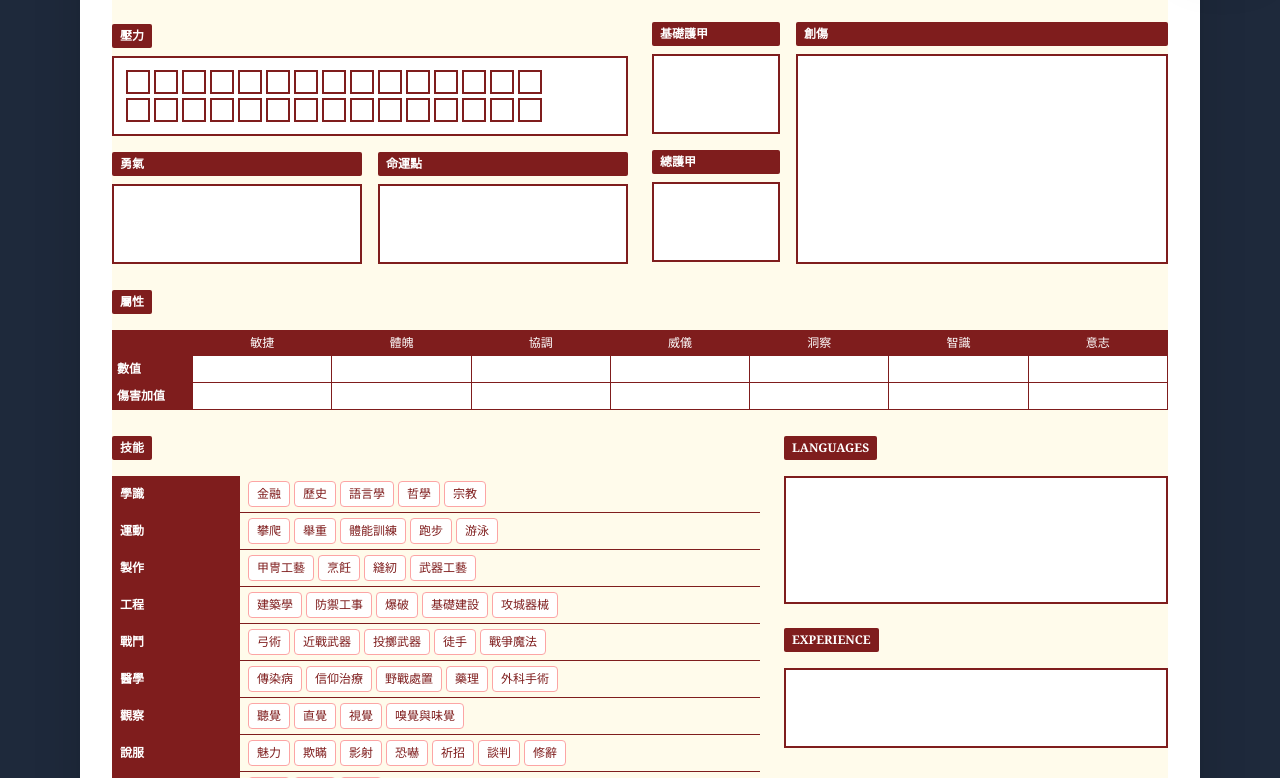
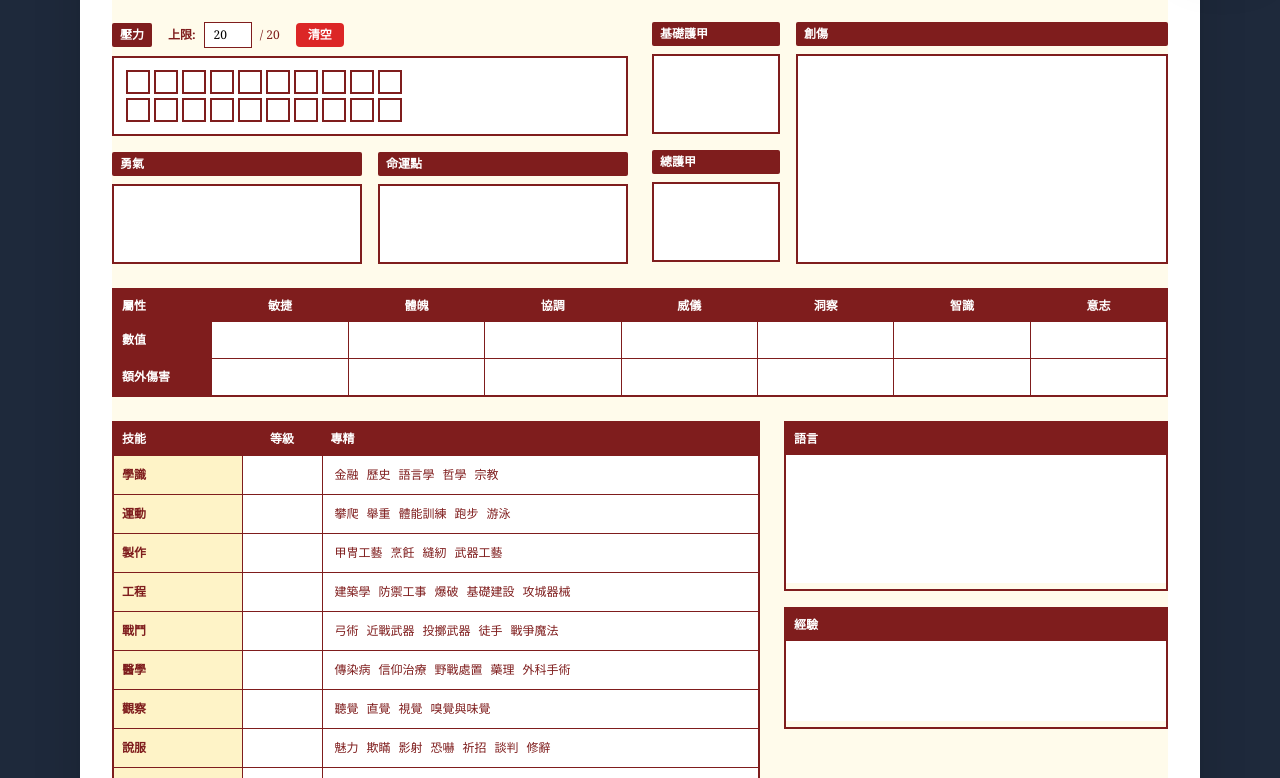
Before and after one commit to SassTTRPGtools/2d20tools, a Nuxt app: page /character in a window 1280 px wide. Shown: the part 642-1420 px from the top of the page. Built offline with nearby package versions, Linux system fonts and the light colour scheme; a web font is replaced by a local one.

Commit message:
主頁面

```diff
--- a/app/components/CohorsCthvlhvSheet.vue
+++ b/app/components/CohorsCthvlhvSheet.vue
@@ -113,19 +113,48 @@
       <div class="flex flex-col lg:w-1/2">
         <!-- 壓力區域 -->
         <div class="mb-4">
-          <label class="bg-red-900 text-white px-2 py-1 text-xs font-bold mb-2 rounded-sm inline-block">
+          <div class="flex items-center gap-4 mb-2">
+            <label class="bg-red-900 text-white px-2 py-1 text-xs font-bold rounded-sm">
               壓力
             </label>
+            <div class="flex items-center gap-2">
+              <label class="text-xs font-bold text-red-900">上限:</label>
+              <input
+                type="number"
+                v-model.number="maxStressBoxes"
+                min="1"
+                max="20"
+                class="border border-red-900 px-2 py-1 text-xs w-12 text-center bg-white font-serif"
+              >
+              <span class="text-xs text-red-900">/ 20</span>
+            </div>
+            <button
+              @click="clearStress"
+              class="bg-red-600 hover:bg-red-700 text-white px-3 py-1 text-xs font-bold rounded transition-colors"
+            >
+              清空
+            </button>
+          </div>
           <div class="border-2 border-red-900 p-3 bg-white">
             <div class="flex flex-col gap-1">
               <div class="flex gap-1" v-for="row in 2" :key="row">
                 <div
-                  v-for="col in 15"
+                  v-for="col in 10"
                   :key="col"
-                  class="w-6 h-6 border-2 border-red-900 bg-white cursor-pointer hover:bg-red-100 transition-colors"
-                  :class="{ 'bg-red-900': stressBoxes[row-1] && stressBoxes[row-1][col-1] }"
+                  class="w-6 h-6 border-2 transition-colors relative group"
+                  :class="getStressBoxClasses(row, col)"
                   @click="toggleStress(row, col)"
-                ></div>
+                  @mouseenter="previewStress(row, col)"
+                  @mouseleave="clearPreview"
+                >
+                  <!-- 懸停提示 -->
+                  <div
+                    v-if="isHovering && (row - 1) * 10 + (col - 1) < maxStressBoxes"
+                    class="absolute -top-8 left-1/2 transform -translate-x-1/2 bg-black text-white text-xs px-2 py-1 rounded opacity-0 group-hover:opacity-100 transition-opacity pointer-events-none z-10"
+                  >
+                    {{ (row - 1) * 10 + col }}
+                  </div>
+                </div>
               </div>
             </div>
           </div>
@@ -137,20 +166,26 @@
             <label class="bg-red-900 text-white px-2 py-1 text-xs font-bold mb-2 rounded-sm inline-block">
               勇氣
             </label>
-            <div class="border-2 border-red-900 bg-white h-20">
-              <textarea
-                class="w-full h-full p-2 border-0 bg-transparent font-serif text-sm resize-none"
-              ></textarea>
+            <div class="border-2 border-red-900 bg-white h-20 flex items-center justify-center">
+              <input
+                type="number"
+                class="w-full h-full text-center border-0 bg-transparent font-serif text-2xl font-bold text-red-900"
+                min="0"
+                max="99"
+              >
             </div>
           </div>
           <div class="flex flex-col flex-1">
             <label class="bg-red-900 text-white px-2 py-1 text-xs font-bold mb-2 rounded-sm inline-block">
               命運點
             </label>
-            <div class="border-2 border-red-900 bg-white h-20">
-              <textarea
-                class="w-full h-full p-2 border-0 bg-transparent font-serif text-sm resize-none"
-              ></textarea>
+            <div class="border-2 border-red-900 bg-white h-20 flex items-center justify-center">
+              <input
+                type="number"
+                class="w-full h-full text-center border-0 bg-transparent font-serif text-2xl font-bold text-red-900"
+                min="0"
+                max="99"
+              >
             </div>
           </div>
         </div>
@@ -164,10 +199,13 @@
             <label class="bg-red-900 text-white px-2 py-1 text-xs font-bold mb-2 rounded-sm inline-block">
               基礎護甲
             </label>
-            <div class="border-2 border-red-900 bg-white h-20">
-              <textarea
-                class="w-full h-full p-2 border-0 bg-transparent font-serif text-sm resize-none text-center"
-              ></textarea>
+            <div class="border-2 border-red-900 bg-white h-20 flex items-center justify-center">
+              <input
+                type="number"
+                class="w-full h-full text-center border-0 bg-transparent font-serif text-2xl font-bold text-red-900"
+                min="0"
+                max="99"
+              >
             </div>
           </div>
 
@@ -175,10 +213,13 @@
             <label class="bg-red-900 text-white px-2 py-1 text-xs font-bold mb-2 rounded-sm inline-block">
               總護甲
             </label>
-            <div class="border-2 border-red-900 bg-white h-20">
-              <textarea
-                class="w-full h-full p-2 border-0 bg-transparent font-serif text-sm resize-none text-center"
-              ></textarea>
+            <div class="border-2 border-red-900 bg-white h-20 flex items-center justify-center">
+              <input
+                type="number"
+                class="w-full h-full text-center border-0 bg-transparent font-serif text-2xl font-bold text-red-900"
+                min="0"
+                max="99"
+              >
             </div>
           </div>
         </div>
@@ -200,59 +241,58 @@
 
     <!-- 屬性表格 -->
     <div class="mb-6 relative">
-      <label class="bg-red-900 text-white px-2 py-1 text-xs font-bold mb-2 rounded-sm inline-block">
-        屬性
-      </label>
-      <table class="w-full border-collapse mt-2 table-fixed">
+      <div class="border-2 border-red-900">
+        <table class="w-full border-collapse">
           <thead>
             <tr>
-            <th class="bg-red-900 text-white p-1 text-xs font-bold border border-red-900 w-20"></th>
+              <th class="bg-red-900 text-white p-2 text-xs font-bold text-left">屬性</th>
               <th
                 v-for="attribute in attributes"
                 :key="attribute.code"
-              class="bg-red-900 text-white p-1 text-xs font-bold border border-red-900 relative cursor-help"
+                class="bg-red-900 text-white p-2 text-xs font-bold border-l border-red-900 text-center cursor-help"
                 @mouseenter="showTooltip($event, attribute)"
                 @mouseleave="hideTooltip"
               >
-              <div class="text-xs font-normal">{{ attribute.name }}</div>
+                {{ attribute.name }}
               </th>
             </tr>
           </thead>
           <tbody>
             <tr>
-            <td class="bg-red-900 text-white font-bold text-xs p-1 border border-red-900">
+              <td class="bg-red-900 text-white font-bold text-xs p-2 text-left">
                 數值
               </td>
               <td
                 v-for="attribute in attributes"
                 :key="`rating-${attribute.code}`"
-              class="p-0 border border-red-900 text-center bg-white"
+                class="p-0 border-l border-red-900 text-center bg-white"
               >
                 <input
                   type="number"
-                class="w-full p-1 text-center border-0 bg-transparent font-serif text-xs"
+                  class="w-full p-2 text-center border-0 bg-transparent font-serif text-sm"
                   min="0" max="99"
                 >
               </td>
             </tr>
             <tr>
-            <td class="bg-red-900 text-white font-bold text-xs p-1 border border-red-900">
-              傷害加值
+              <td class="bg-red-900 text-white font-bold text-xs p-2 border-t border-red-900 text-left">
+                額外傷害
               </td>
               <td
                 v-for="attribute in attributes"
                 :key="`bonus-${attribute.code}`"
-              class="p-0 border border-red-900 text-center bg-white"
+                class="p-0 border-l border-t border-red-900 text-center bg-white"
               >
                 <input
                   type="number"
-                class="w-full p-1 text-center border-0 bg-transparent font-serif text-xs"
+                  class="w-full p-2 text-center border-0 bg-transparent font-serif text-sm"
                   min="0" max="99"
                 >
               </td>
             </tr>
           </tbody>
         </table>
+      </div>
 
       <!-- 浮動提示框 -->
       <div
@@ -280,36 +320,45 @@
     <div class="flex flex-col xl:flex-row gap-6 relative">
       <!-- 技能列表 -->
       <div class="flex-1">
-        <label class="bg-red-900 text-white px-2 py-1 text-xs font-bold mb-2 rounded-sm inline-block">
-          技能
-        </label>
-        <div class="overflow-x-auto">
-          <table class="w-full mt-2 min-w-max">
+        <div class="border-2 border-red-900">
+          <table class="w-full border-collapse">
+            <thead>
+              <tr>
+                <th class="bg-red-900 text-white p-2 text-xs font-bold text-left w-32">技能</th>
+                <th class="bg-red-900 text-white p-2 text-xs font-bold text-center border-l border-red-900 w-20">等級</th>
+                <th class="bg-red-900 text-white p-2 text-xs font-bold text-left border-l border-red-900">專精</th>
+              </tr>
+            </thead>
             <tbody>
-              <tr v-for="skill in skillsData" :key="skill.code">
+              <tr v-for="skill in skillsData" :key="skill.code" class="border-t border-red-900">
                 <td
-                  class="bg-red-900 text-white font-bold text-xs px-2 py-1 w-32 min-w-max cursor-help"
+                  class="bg-amber-100 text-red-900 font-bold text-xs px-2 py-2 cursor-help"
                   @mouseenter="showSkillTooltip($event, skill)"
                   @mouseleave="hideSkillTooltip"
                 >
                   {{ skill.name }}
                 </td>
-                <td class="pl-2 border-b border-red-900">
+                <td class="border-l border-red-900 bg-white text-center">
+                  <input
+                    type="number"
+                    class="w-full p-2 text-center border-0 bg-transparent font-serif text-sm"
+                    min="0" max="99"
+                  >
+                </td>
+                <td class="border-l border-red-900 bg-white px-2 py-1">
                   <!-- 專精切換按鈕 -->
-                  <div class="flex flex-wrap gap-1 py-1">
-                    <button
-                      v-for="focus in skill.focuses"
+                  <div class="text-xs text-red-900">
+                    <span
+                      v-for="(focus, index) in skill.focuses"
                       :key="focus.name"
                       @click="toggleFocus(skill.code, focus.name)"
                       @mouseenter="showFocusTooltip($event, focus)"
                       @mouseleave="hideFocusTooltip"
-                      class="px-2 py-1 text-xs rounded border transition-all duration-200 cursor-pointer"
+                      class="cursor-pointer transition-all duration-200 hover:bg-red-100 px-1 rounded"
                       :class="isFocusActive(skill.code, focus.name)
-                        ? 'bg-green-600 text-white border-green-600 font-bold shadow-sm'
-                        : 'bg-white text-red-900 border-red-300 hover:bg-red-50 hover:border-red-500'"
-                    >
-                      {{ focus.name }}
-                    </button>
+                        ? 'bg-green-600 text-white font-bold'
+                        : 'text-red-900'"
+                    >{{ focus.name }}<span v-if="index < skill.focuses.length - 1"></span></span>
                   </div>
                 </td>
               </tr>
@@ -354,21 +403,21 @@
 
       <!-- 語言與經驗 -->
       <div class="flex-1 xl:max-w-sm">
-        <div class="mb-4">
-          <label class="bg-red-900 text-white px-2 py-1 text-xs font-bold mb-2 rounded-sm inline-block">
-            LANGUAGES
-          </label>
+        <div class="mb-4 border-2 border-red-900">
+          <div class="bg-red-900 text-white p-2 text-xs font-bold">
+            語言
+          </div>
           <textarea
-            class="border-2 border-red-900 p-2 w-full mt-2 bg-white font-serif resize-none h-32"
+            class="w-full p-2 bg-white font-serif resize-none h-32 border-0"
           ></textarea>
         </div>
 
-        <div>
-          <label class="bg-red-900 text-white px-2 py-1 text-xs font-bold mb-2 rounded-sm inline-block">
-            EXPERIENCE
-          </label>
+        <div class="border-2 border-red-900">
+          <div class="bg-red-900 text-white p-2 text-xs font-bold">
+            經驗
+          </div>
           <textarea
-            class="border-2 border-red-900 p-2 w-full mt-2 bg-white font-serif resize-none h-20"
+            class="w-full p-2 bg-white font-serif resize-none h-20 border-0"
           ></textarea>
         </div>
       </div>
@@ -574,7 +623,10 @@ const attributes = ref([
   }
 ])
 
-const stressBoxes = ref(Array(3).fill().map(() => Array(8).fill(false)))
+const stressBoxes = ref(Array(2).fill().map(() => Array(10).fill(false)))
+const maxStressBoxes = ref(20) // 最大可用壓力格數量
+const isHovering = ref(false)
+const hoverIndex = ref(-1)
 
 const tooltip = ref({
   show: false,
@@ -621,7 +673,48 @@ const focusTooltipStyle = computed(() => ({
 }))
 
 const toggleStress = (row, col) => {
-  stressBoxes.value[row - 1][col - 1] = !stressBoxes.value[row - 1][col - 1]
+  const clickedIndex = (row - 1) * 10 + (col - 1)
+
+  // 檢查點擊的格子是否在可用範圍內
+  if (clickedIndex >= maxStressBoxes.value) {
+    return
+  }
+
+  // 計算當前已填滿的格子數
+  let currentFilledCount = 0
+  for (let i = 0; i < 2; i++) {
+    for (let j = 0; j < 10; j++) {
+      const index = i * 10 + j
+      if (index >= maxStressBoxes.value) break
+      if (stressBoxes.value[i][j]) {
+        currentFilledCount = index + 1
+      } else {
+        break
+      }
+    }
+  }
+
+  // 清空所有格子
+  for (let i = 0; i < 2; i++) {
+    for (let j = 0; j < 10; j++) {
+      stressBoxes.value[i][j] = false
+    }
+  }
+
+  // 如果點擊的位置等於當前填滿的位置，則清空（取消選擇）
+  if (clickedIndex + 1 === currentFilledCount) {
+    return
+  }
+
+  // 填滿從第一格到點擊位置的所有格子
+  for (let i = 0; i < 2; i++) {
+    for (let j = 0; j < 10; j++) {
+      const index = i * 10 + j
+      if (index <= clickedIndex && index < maxStressBoxes.value) {
+        stressBoxes.value[i][j] = true
+      }
+    }
+  }
 }
 
 const showTooltip = (event, attribute) => {
@@ -763,4 +856,37 @@ const toggleFocus = (skillCode, focusName) => {
 const isFocusActive = (skillCode, focusName) => {
   return selectedFocuses.value[skillCode]?.includes(focusName) || false
 }
+
+const getStressBoxClasses = (row, col) => {
+  const boxIndex = (row - 1) * 10 + (col - 1)
+  const isAvailable = boxIndex < maxStressBoxes.value
+  const isChecked = stressBoxes.value[row - 1] && stressBoxes.value[row - 1][col - 1]
+
+  if (!isAvailable) {
+    return 'border-gray-400 bg-gray-200 cursor-not-allowed'
+  }
+
+  if (isChecked) {
+    return 'border-red-900 bg-red-900 cursor-pointer hover:bg-red-700'
+  }
+
+  return 'border-red-900 bg-white cursor-pointer hover:bg-red-100'
+}
+
+const clearStress = () => {
+  stressBoxes.value = Array(2).fill().map(() => Array(10).fill(false))
+}
+
+const previewStress = (row, col) => {
+  const boxIndex = (row - 1) * 10 + (col - 1)
+  if (boxIndex < maxStressBoxes.value) {
+    isHovering.value = true
+    hoverIndex.value = boxIndex
+  }
+}
+
+const clearPreview = () => {
+  isHovering.value = false
+  hoverIndex.value = -1
+}
 </script>
```
Lines whose indentation alone changed are shown as unchanged.
